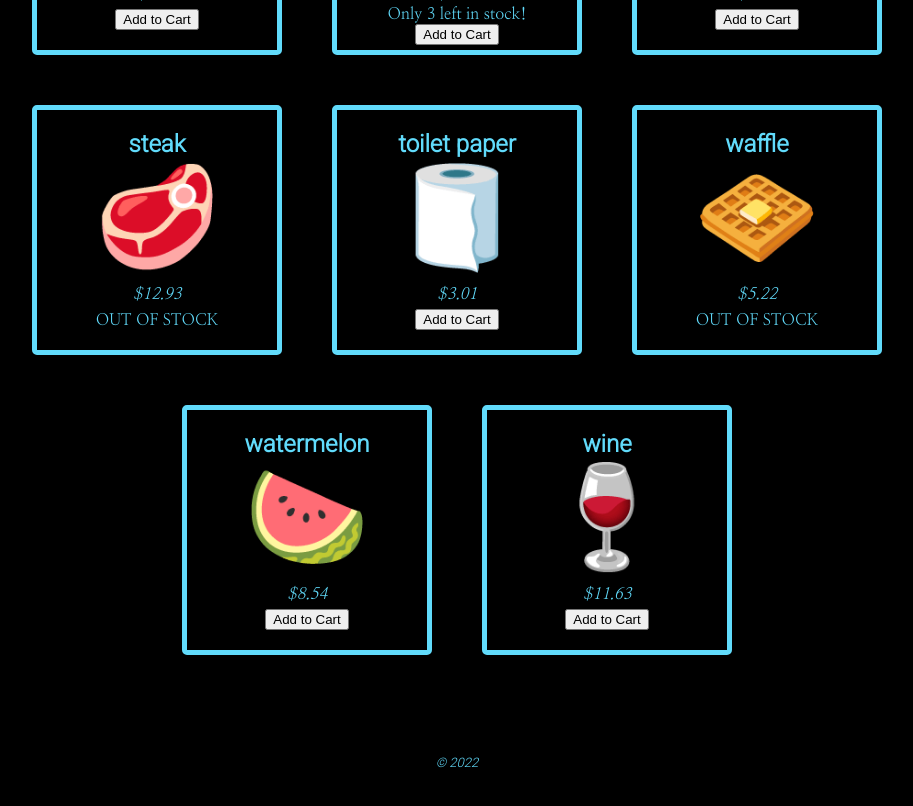
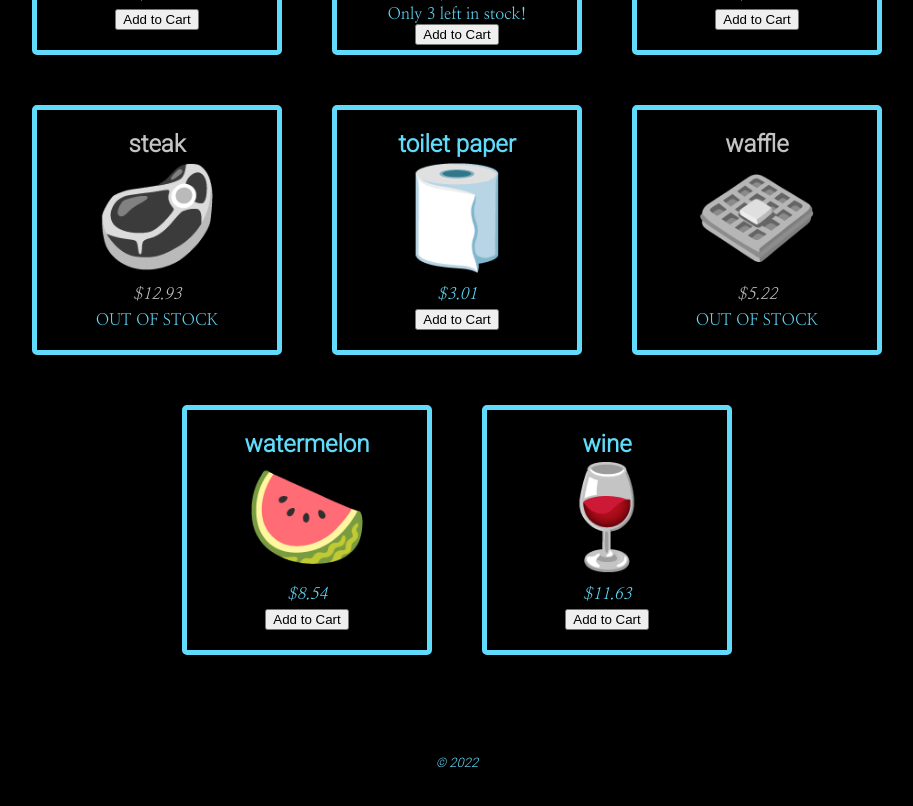
Before and after one commit to jtreeves/grocery-react, a React (Create React App) app: page /browse in a window 1280 px wide. Shown: the part 3720-4526 px from the top of the page, without its empty margins (183-1096 px from the left). Built offline with nearby package versions, Linux system fonts and the light colour scheme.

Commit message:
[css] Add out-of-stock class with grayscale filter

```diff
--- a/src/components/products/ProductHighlight.tsx
+++ b/src/components/products/ProductHighlight.tsx
@@ -34,12 +34,13 @@ function ProductHighlight({
     const stockTally: number = stockProduct.tally
     const cartProduct: ProductTally = findProductInCollection(product.id, storage.cart)
     const cartTally: number = cartProduct ? cartProduct.tally : 0
+    const infoClass: string = stockTally > 0 ? '' : 'out-of-stock'
     const isBrowse: boolean = location.pathname.includes('browse')
     const isCart: boolean = location.pathname.includes('cart')
 
     return (
         <li className='product-highlight'>
-            <article>
+            <article className={infoClass}>
                 <h2>{name}</h2>
                 <p className='product-image'>{image}</p>
                 <p className='product-price'>{price}</p>
--- a/src/styles/products.css
+++ b/src/styles/products.css
@@ -30,3 +30,7 @@
 .product-price {
     font-style: italic;
 }
+
+.out-of-stock {
+    filter: grayscale(1);
+}
```
